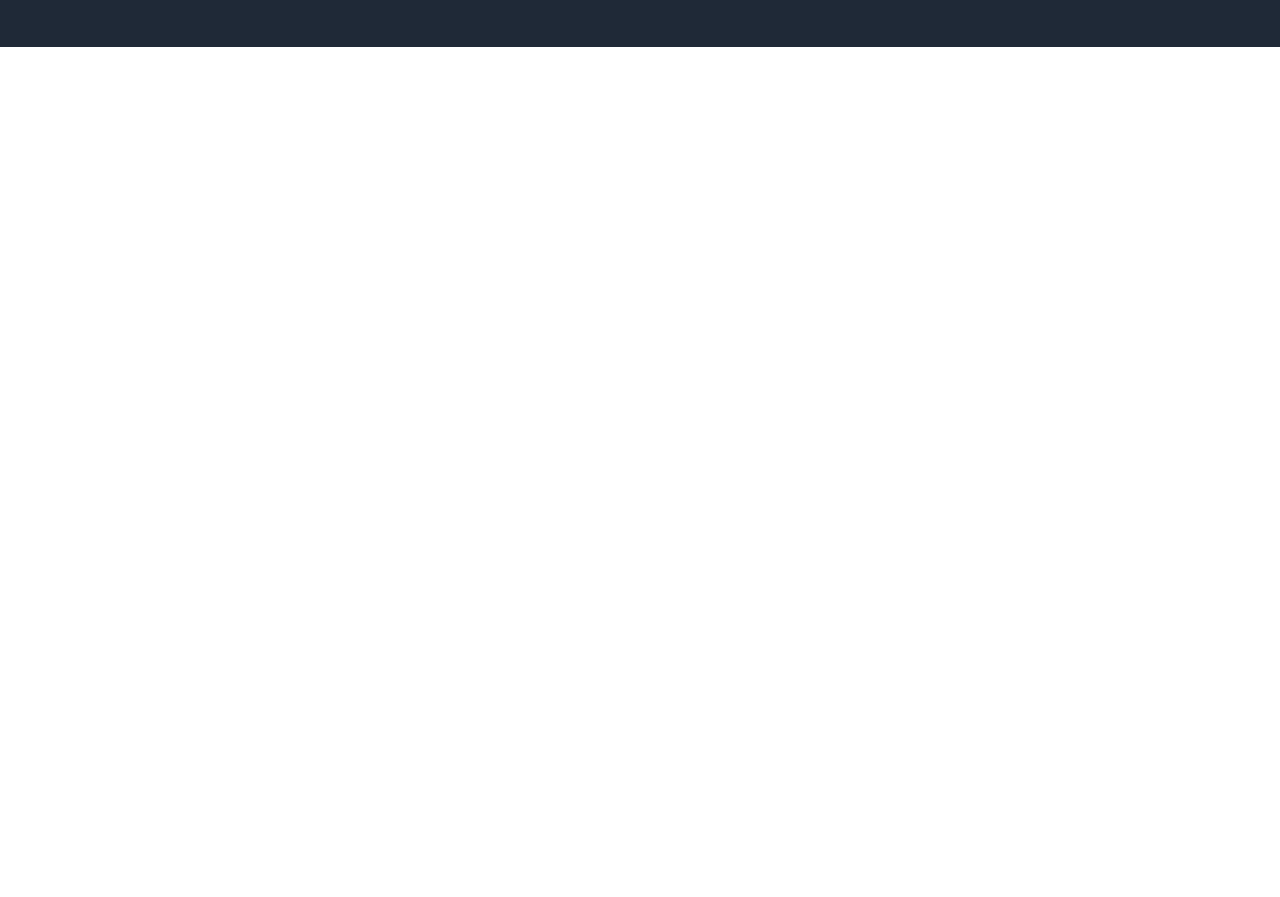
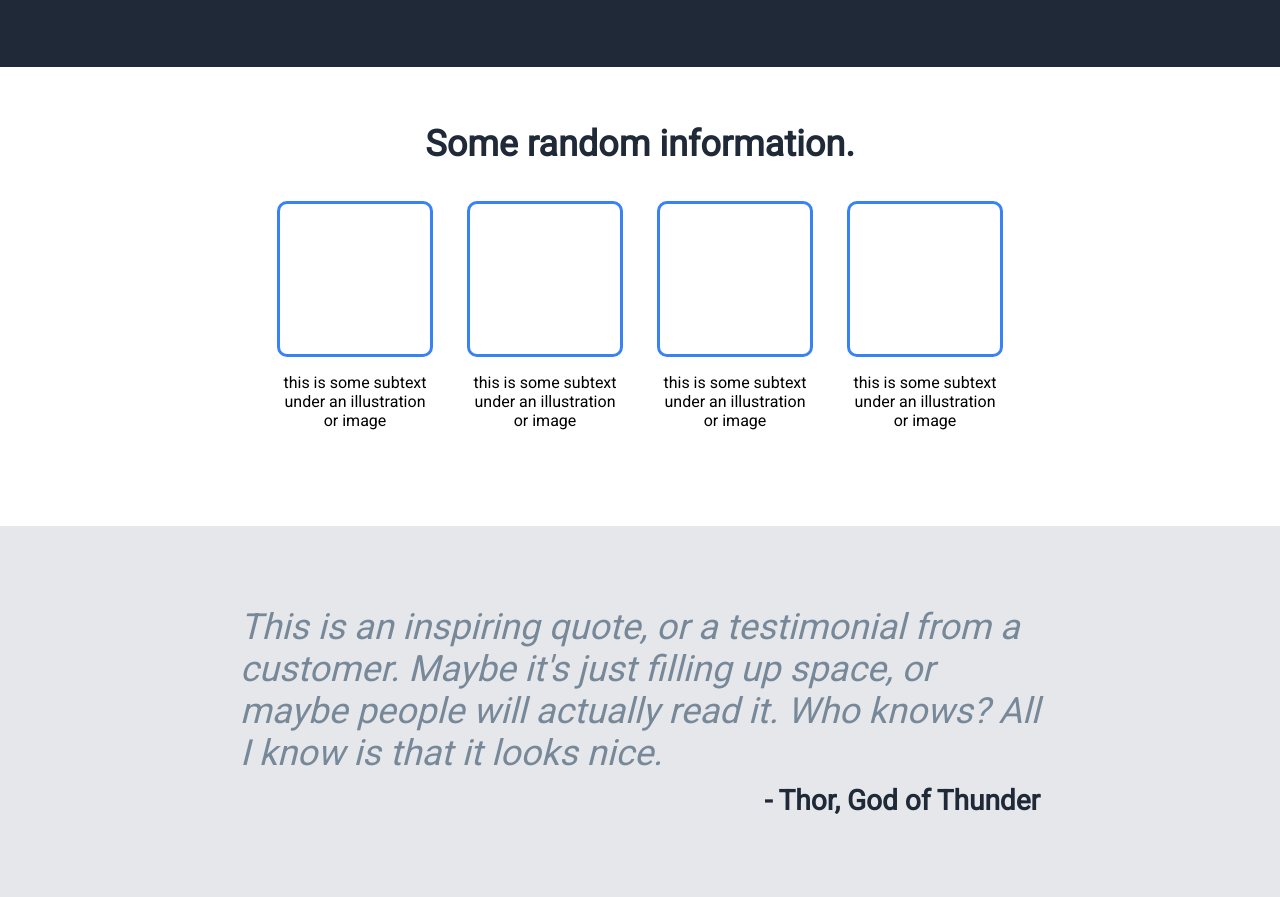
Before and after one commit to ctonneslan/landing-page, a plain HTML site: page index.html in a window 1280 px wide. Shown: the part 397-1294 px from the top of the page. Before the commit the page ends 800 px from the top, so only its background shows below. Drawn offline with Linux system fonts and the light colour scheme.

Commit message:
Added the third main section and made more changes to the html and css files.
Specifically, updated the page with the quote and
source pair. Still need to add final main section
and footer at the bottom.

```diff
--- a/index.html
+++ b/index.html
@@ -27,7 +27,37 @@
             </p>
             <button>Sign up</button>
         </div>
-        <img src="img.png" alt="This is a placeholder for an image" height="300px" width="600px">
+        <img src="img.png" alt="This is a placeholder for an image" height="200px" width="600px">
+    </div>
+    <div class="second">
+        <p class="info">Some random information.</p>
+        <div class="row">
+            <div class="pair">
+                <div class="placeholder"></div>
+                <p>this is some subtext under an illustration or image</p>
+            </div>
+            <div class="pair">
+                <div class="placeholder"></div>
+                <p>this is some subtext under an illustration or image</p>
+            </div>
+            <div class="pair">
+                <div class="placeholder"></div>
+                <p>this is some subtext under an illustration or image</p>
+            </div>
+            <div class="pair">
+                <div class="placeholder"></div>
+                <p>this is some subtext under an illustration or image</p>
+            </div>
+        </div>
+    </div>
+    <div class="third">
+        <div class="quote-source">
+            <div class="quote">This is an inspiring quote, or a testimonial from a customer.
+                Maybe it's just filling up space, or maybe people will actually
+                read it. Who knows? All I know is that it looks nice.
+            </div>
+            <div class="source">- Thor, God of Thunder</div>
+        </div>
     </div>
 </body>
 </html>
--- a/style.css
+++ b/style.css
@@ -31,6 +31,7 @@ ul {
     align-items: center;
     background-color: #1F2937;
     padding-left: 200px;
+    padding-top: 20px;
     gap: 30px;
     padding-bottom: 70px;
 }
@@ -66,3 +67,72 @@ img {
 .left-content {
     max-width: 450px;
 }
+
+.placeholder {
+    height: 150px;
+    width: 150px;
+    border: 3px #3882F6;
+    border-style: solid;
+    border-radius: 10px;
+}
+
+.second, .pair {
+    display: flex;
+    flex-direction: column;
+    justify-content: center;
+    align-items: center
+}
+
+.second {
+    padding-top: 20px;
+    padding-bottom: 80px
+}
+
+.row {
+    display: flex;
+    justify-content: center;
+    align-items: center;
+    gap: 40px
+}
+
+.pair {
+    max-width: 150px;
+    text-align: center;
+}
+
+.info {
+    font-size: 36px;
+    color: #1F2937;
+    font-weight: 900;
+}
+
+.third {
+    display: flex;
+    align-items: center;
+    justify-content: center;
+    padding: 80px;
+    background-color: #E5E7EB;
+}
+
+.quote-source {
+    display: flex;
+    flex-direction: column;
+    align-items: center;
+    justify-content: center;
+    max-width: 800px;
+    font-size: 36px;
+    font-weight: light;
+    gap: 10px
+}
+
+.quote {
+    color: lightslategray;
+    font-style: italic;
+}
+
+.source {
+    color: #1F2937;
+    font-size: 28px;
+    align-self: flex-end;
+    font-weight: 900;
+}
```
